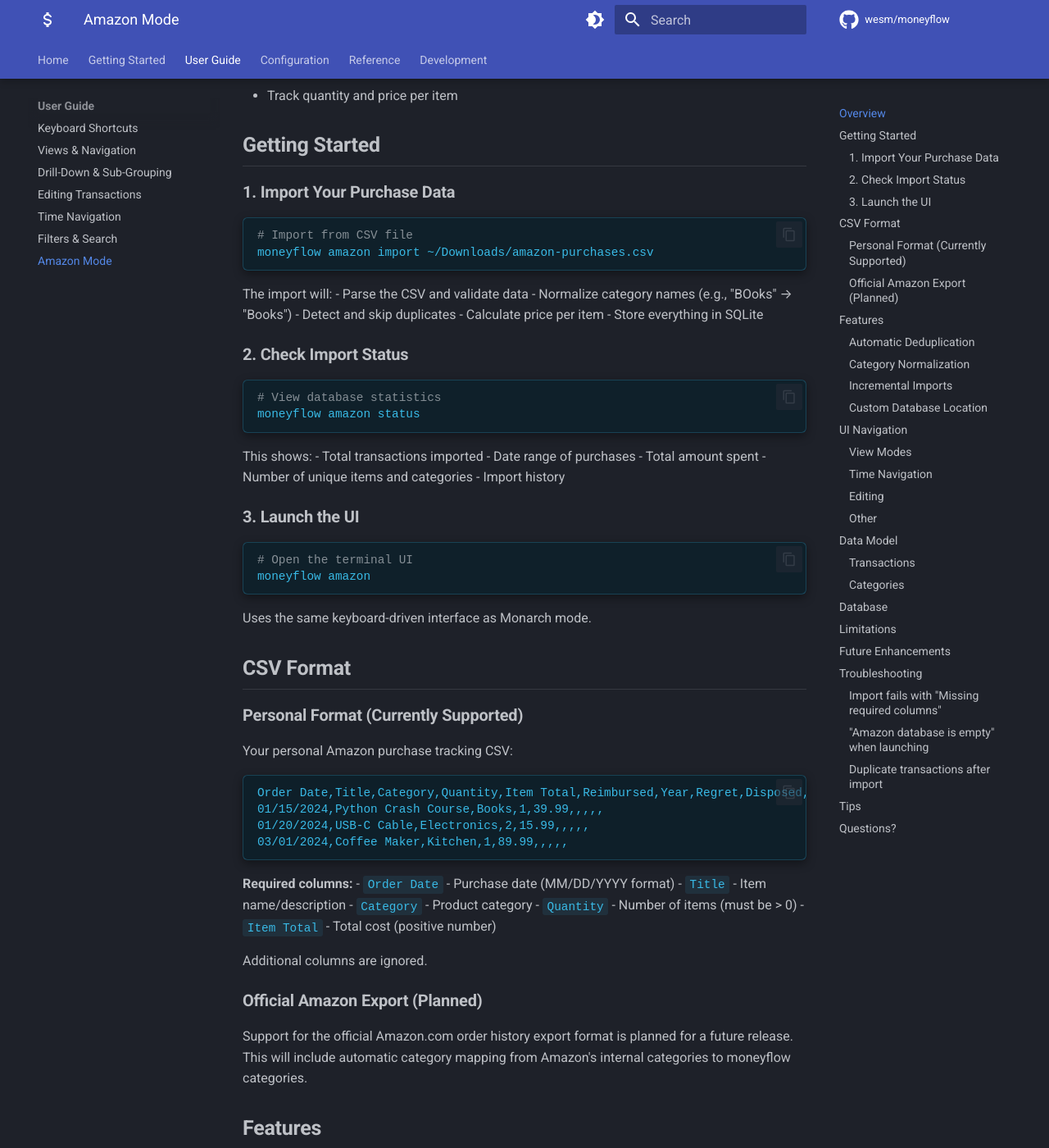
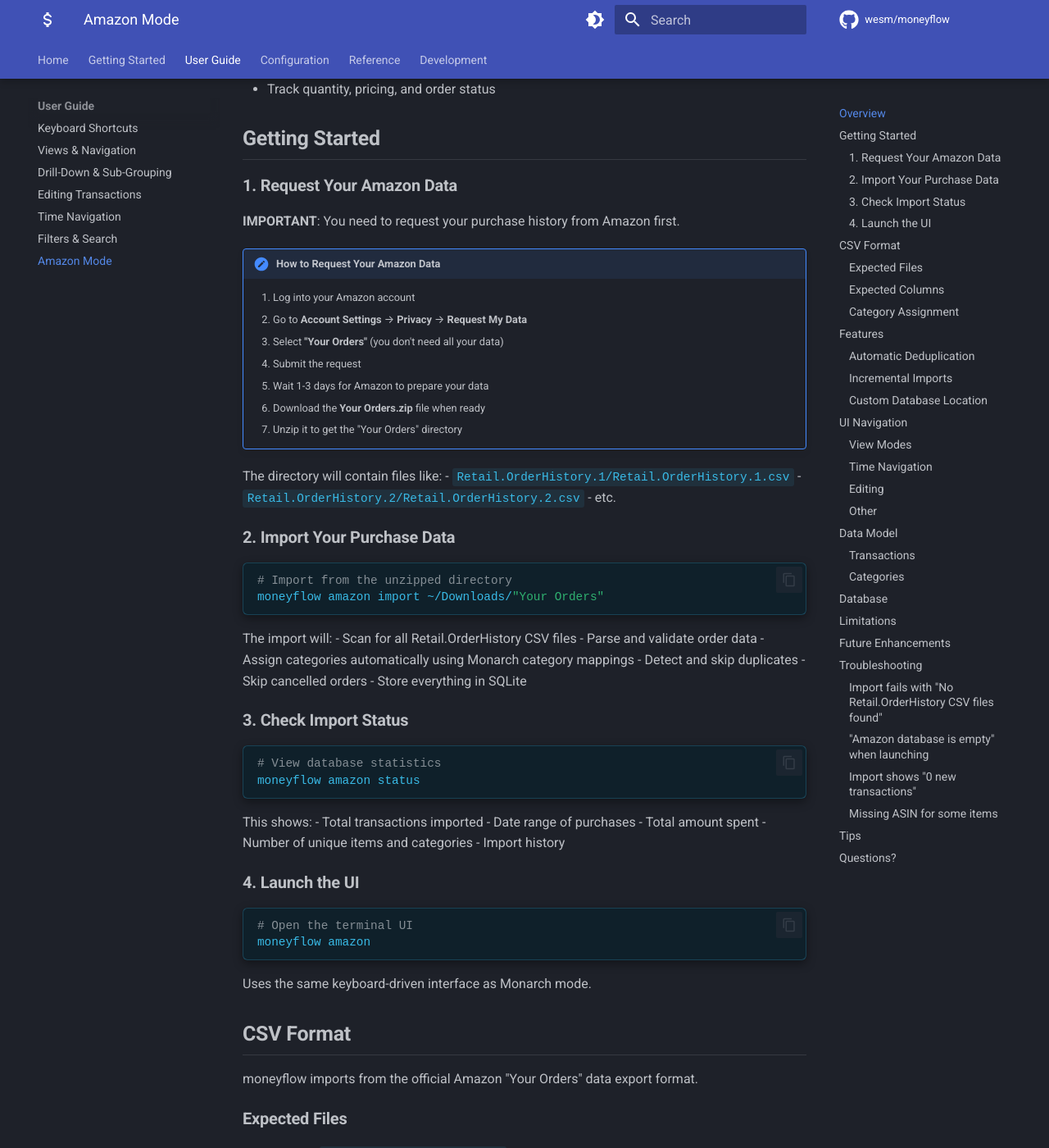
Before and after one commit to LeonB28/moneyflow, an MkDocs documentation site: the page built from docs/guide/amazon-mode.md, in a window 1280 px wide and 1400 px high, scrolled down 565 px. Shown: the whole window at 82% size. Built offline with MkDocs 1.6.1 and Material for MkDocs 9.7.7, drawn with Linux system fonts in a browser that asks for light colours; comment, search, counter and statistics services are not loaded; some of the changed text lies outside the part shown.

Commit message:
docs: Update Amazon mode to use official data export; fix detail view sort
- Update all Amazon documentation to reflect import from official "Your Orders"
  export instead of personal CSV files
- Add step-by-step instructions for requesting Amazon data from Account Settings
- Update format documentation to match official Retail.OrderHistory CSV format
- Fix crash when navigating to detail view with COUNT sort active by resetting to DATE sort
  (detail views don't have a count column)

🤖 Generated with [Claude Code](https://claude.com/claude-code)

Co-Authored-By: Claude <noreply@anthropic.com>

````diff
--- a/docs/guide/amazon-mode.md
+++ b/docs/guide/amazon-mode.md
@@ -1,35 +1,53 @@
 # Amazon Purchase Analysis Mode
 
-moneyflow includes a dedicated mode for analyzing Amazon purchase history. This allows you to import, categorize, and explore your Amazon purchases using the same powerful terminal UI.
+moneyflow includes a dedicated mode for analyzing Amazon purchase history using Amazon's official "Your Orders" data export. This allows you to import, categorize, and explore your Amazon purchases using the same powerful terminal UI.
 
 ## Overview
 
 Amazon mode provides:
 
-- Import Amazon purchase data from CSV files
-- Automatic deduplication across imports
-- Category normalization and management
+- Import from official Amazon "Your Orders" data export
+- Automatic deduplication and category assignment
 - SQLite storage (local, no cloud dependencies)
 - Same TUI experience as Monarch mode
-- Track quantity and price per item
+- Track quantity, pricing, and order status
 
 ## Getting Started
 
-### 1. Import Your Purchase Data
+### 1. Request Your Amazon Data
+
+**IMPORTANT**: You need to request your purchase history from Amazon first.
+
+!!! note "How to Request Your Amazon Data"
+    1. Log into your Amazon account
+    2. Go to **Account Settings** → **Privacy** → **Request My Data**
+    3. Select **"Your Orders"** (you don't need all your data)
+    4. Submit the request
+    5. Wait 1-3 days for Amazon to prepare your data
+    6. Download the **Your Orders.zip** file when ready
+    7. Unzip it to get the "Your Orders" directory
+
+The directory will contain files like:
+- `Retail.OrderHistory.1/Retail.OrderHistory.1.csv`
+- `Retail.OrderHistory.2/Retail.OrderHistory.2.csv`
+- etc.
+
+### 2. Import Your Purchase Data
 
 ```bash
-# Import from CSV file
-moneyflow amazon import ~/Downloads/amazon-purchases.csv
+# Import from the unzipped directory
+moneyflow amazon import ~/Downloads/"Your Orders"
 ```
 
 The import will:
-- Parse the CSV and validate data
-- Normalize category names (e.g., "BOoks" → "Books")
+- Scan for all Retail.OrderHistory CSV files
+- Parse and validate order data
+- Assign categories automatically using Monarch category mappings
 - Detect and skip duplicates
-- Calculate price per item
+- Skip cancelled orders
 - Store everything in SQLite
 
-### 2. Check Import Status
+### 3. Check Import Status
 
 ```bash
 # View database statistics
@@ -43,7 +61,7 @@ This shows:
 - Number of unique items and categories
 - Import history
 
-### 3. Launch the UI
+### 4. Launch the UI
 
 ```bash
 # Open the terminal UI
@@ -54,69 +72,59 @@ Uses the same keyboard-driven interface as Monarch mode.
 
 ## CSV Format
 
-### Personal Format (Currently Supported)
+moneyflow imports from the official Amazon "Your Orders" data export format.
 
-Your personal Amazon purchase tracking CSV:
+### Expected Files
 
-```csv
-Order Date,Title,Category,Quantity,Item Total,Reimbursed,Year,Regret,Disposed,Sale Price
-01/15/2024,Python Crash Course,Books,1,39.99,,,,,
-01/20/2024,USB-C Cable,Electronics,2,15.99,,,,,
-03/01/2024,Coffee Maker,Kitchen,1,89.99,,,,,
-```
+Files named: `Retail.OrderHistory.*.csv`
 
-**Required columns:**
-- `Order Date` - Purchase date (MM/DD/YYYY format)
-- `Title` - Item name/description
-- `Category` - Product category
-- `Quantity` - Number of items (must be > 0)
-- `Item Total` - Total cost (positive number)
+### Expected Columns
 
-Additional columns are ignored.
+- **ASIN**: Amazon Standard Identification Number
+- **Order ID**: Amazon order identifier
+- **Order Date**: ISO timestamp (e.g., "2025-10-13T22:08:07Z")
+- **Product Name**: Item description/title
+- **Quantity**: Number of items ordered
+- **Total Owed**: Final amount paid (after tax)
+- **Unit Price**: Item price before tax
+- **Order Status**: "Closed", "New", "Cancelled", etc.
+- **Shipment Status**: "Shipped", "Delivered", etc.
 
-### Official Amazon Export (Planned)
+### Category Assignment
 
-Support for the official Amazon.com order history export format is planned for a future release. This will include automatic category mapping from Amazon's internal categories to moneyflow categories.
+Categories are automatically assigned using moneyflow's centralized category mappings (same as Monarch mode). You can edit categories in the UI after import.
 
 ## Features
 
 ### Automatic Deduplication
 
-Transactions are deduplicated based on a fingerprint of:
-- Order date
-- Item title
-- Amount
-- Quantity
+Transactions are deduplicated based on a unique ID generated from:
+- ASIN (or product name hash if ASIN missing)
+- Order ID
 
-This means you can safely re-import the same CSV file multiple times - duplicates will be automatically skipped.
+This means you can safely re-import the same directory multiple times - duplicates will be automatically skipped.
 
 ```bash
 # First import
-moneyflow amazon import purchases.csv
+moneyflow amazon import ~/Downloads/"Your Orders"
 # Output: Imported 100 new transactions
 
 # Re-import (safe!)
-moneyflow amazon import purchases.csv
+moneyflow amazon import ~/Downloads/"Your Orders"
 # Output: Skipped 100 duplicates, Imported 0 new transactions
 ```
 
-### Category Normalization
-
-Common category variants are automatically normalized:
-- `BOoks` → `Books`
-- `VIdeo Game` → `Video Game`
-- `Office Products` → `Office Product`
-
-This ensures consistent categorization even if your CSV has typos or variants.
+Cancelled orders are automatically skipped during import.
 
 ### Incremental Imports
 
 Amazon mode supports incremental imports, preserving any manual edits you've made:
 
-1. Import initial data
+1. Import initial data export
 2. Edit categories and item names in the UI
-3. Import updated CSV with new purchases
-4. Only new items are added - your edits are preserved
+3. Request and import a fresh data export from Amazon (with new purchases)
+4. Only new orders are added - your edits are preserved
+5. Use `--force` flag to re-import and overwrite existing transactions if needed
 
 ### Custom Database Location
 
@@ -127,7 +135,7 @@ By default, data is stored in `~/.moneyflow/amazon.db`. You can use a custom loc
 moneyflow amazon --db-path ~/Documents/amazon-purchases.db
 
 # All commands support --db-path
-moneyflow amazon --db-path ~/custom.db import purchases.csv
+moneyflow amazon --db-path ~/custom.db import ~/Downloads/"Your Orders"
 moneyflow amazon --db-path ~/custom.db status
 ```
 
@@ -164,31 +172,32 @@ See [Keyboard Shortcuts](keyboard-shortcuts.md) for the complete list.
 
 Each Amazon purchase is stored as a transaction with:
 
-- **ID**: Generated from fingerprint (for deduplication)
-- **Date**: Purchase date
-- **Item**: Item title/name (displayed as "Merchant" in UI)
-- **Category**: Product category (editable)
-- **Amount**: Total cost (negative, like expenses)
-- **Quantity**: Number of items purchased
-- **Price per Item**: Calculated unit price
-- **Notes**: Additional info (e.g., "Qty: 2")
+- **ID**: Generated from ASIN + Order ID (for deduplication)
+- **Date**: Order date
+- **Merchant**: Product name (displayed as "Merchant" in UI)
+- **Category**: Automatically assigned from category mappings (editable)
+- **Amount**: Total Owed (negative, like expenses)
+- **Quantity**: Number of items ordered
+- **ASIN**: Amazon product identifier
+- **Order ID**: Amazon order number
+- **Order Status**: Order state (Closed, New, etc.)
+- **Shipment Status**: Shipping state (Shipped, Delivered, etc.)
+- **Notes**: Additional info (e.g., order details)
 - **Hide from Reports**: Toggle visibility
 
 ### Categories
 
-Categories are created automatically from your CSV. You can:
+Categories are assigned automatically using moneyflow's centralized category module (shared with Monarch mode). You can:
 - Edit category assignments in the UI
-- Rename categories
-- Create new categories
 - View spending by category
+- Categories are NOT stored in the database - they come from `categories.py`
 
 ## Database
 
 Amazon data is stored in a local SQLite database (default: `~/.moneyflow/amazon.db`).
 
 **Tables:**
-- `transactions` - Purchase records
-- `categories` - Category definitions
+- `transactions` - Order records (one row per item)
 - `import_history` - Audit trail of imports
 
 **To inspect directly:**
@@ -196,6 +205,7 @@ Amazon data is stored in a local SQLite database (default: `~/.moneyflow/amazon.
 sqlite3 ~/.moneyflow/amazon.db
 .tables
 SELECT * FROM import_history;
+SELECT COUNT(*) FROM transactions WHERE order_status = 'Closed';
 .quit
 ```
 
@@ -205,59 +215,68 @@ SELECT * FROM import_history;
 rm ~/.moneyflow/amazon.db
 
 # Re-import
-moneyflow amazon import purchases.csv
+moneyflow amazon import ~/Downloads/"Your Orders"
 ```
 
 ## Limitations
 
 - **Read-only**: No sync back to Amazon (local edits only)
-- **No API**: Works with CSV files only (no live Amazon connection)
-- **UI labels**: Currently shows Monarch-style labels (will be customized in future)
+- **Manual data export**: Requires requesting "Your Orders" export from Amazon
+- **No live updates**: Must re-request data from Amazon to get new orders
+- **Item-level only**: Each item in an order is a separate transaction (no order grouping)
 
 ## Future Enhancements
 
 Planned improvements:
-- Support for official Amazon.com CSV export format
-- Automatic category mapping from Amazon categories
-- Seller name extraction
-- Order-level grouping (multiple items per order)
+- Order-level grouping (link items from same order)
+- Seller name extraction and filtering
 - Returns and refunds tracking
 - Subscription detection
+- Amazon category to moneyflow category mapping improvements
+- Custom category rules
 
 ## Troubleshooting
 
-### Import fails with "Missing required columns"
+### Import fails with "No Retail.OrderHistory CSV files found"
 
-**Cause**: CSV doesn't have the expected column names.
+**Cause**: The directory doesn't contain Amazon export files.
 
-**Solution**: Verify your CSV has these exact column headers:
-- `Order Date`
-- `Title`
-- `Category`
-- `Quantity`
-- `Item Total`
+**Solution**:
+1. Make sure you've unzipped the "Your Orders.zip" file
+2. Point to the unzipped directory (not individual CSV files)
+3. The directory should contain folders like `Retail.OrderHistory.1/`
 
 ### "Amazon database is empty" when launching
 
 **Cause**: No data has been imported yet.
 
-**Solution**: Import your CSV first:
+**Solution**: Import your data first:
 ```bash
-moneyflow amazon import ~/path/to/purchases.csv
+moneyflow amazon import ~/Downloads/"Your Orders"
 ```
 
-### Duplicate transactions after import
+### Import shows "0 new transactions"
 
-**Cause**: Transaction fingerprints are different (different date/amount/quantity).
+**Cause**: All transactions already exist in the database.
 
-**Solution**: This is expected if the transactions are actually different. If they're true duplicates, check that the CSV columns match exactly.
+**Solution**:
+- This is expected if you're re-importing the same data
+- Use `--force` flag to re-import: `moneyflow amazon import --force ~/Downloads/"Your Orders"`
+- Or delete the database and start fresh: `rm ~/.moneyflow/amazon.db`
+
+### Missing ASIN for some items
+
+**Cause**: Some Amazon items don't have ASINs (e.g., digital content, gift cards).
+
+**Solution**: moneyflow automatically generates a pseudo-ASIN from the product name hash. This is normal and doesn't affect functionality.
 
 ## Tips
 
-- **Start with a subset**: Test with a small CSV first (10-20 rows)
 - **Check status often**: Use `moneyflow amazon status` to verify imports
 - **Safe to experiment**: Edits are local only, delete the database to reset
 - **Use custom paths**: Keep different analyses separate with `--db-path`
+- **Re-import periodically**: Request fresh exports from Amazon to get new orders
+- **Filter by status**: Use order status and shipment status to find specific orders
 
 ## Questions?
 
````
Also changed, not shown: README.md (+14 -19 lines), docs/index.md (+1 -1 lines), 1 other file.
